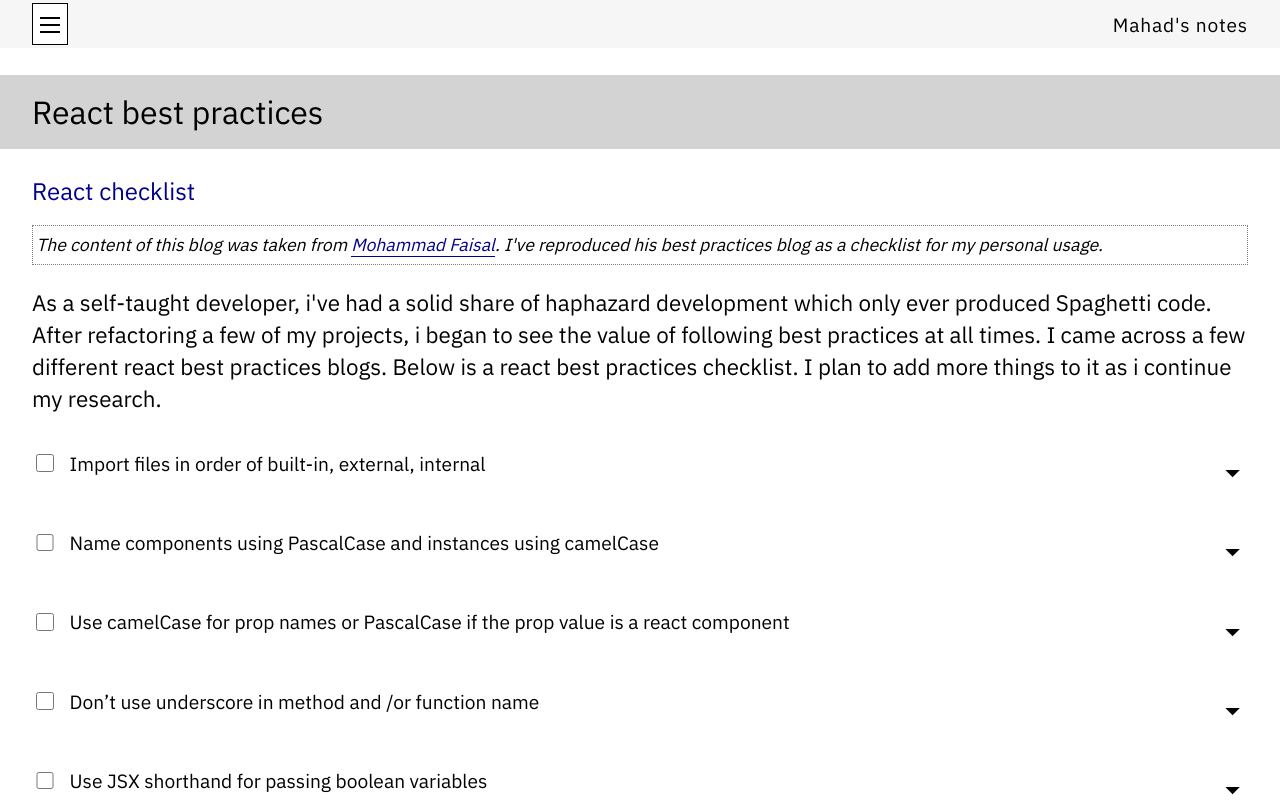
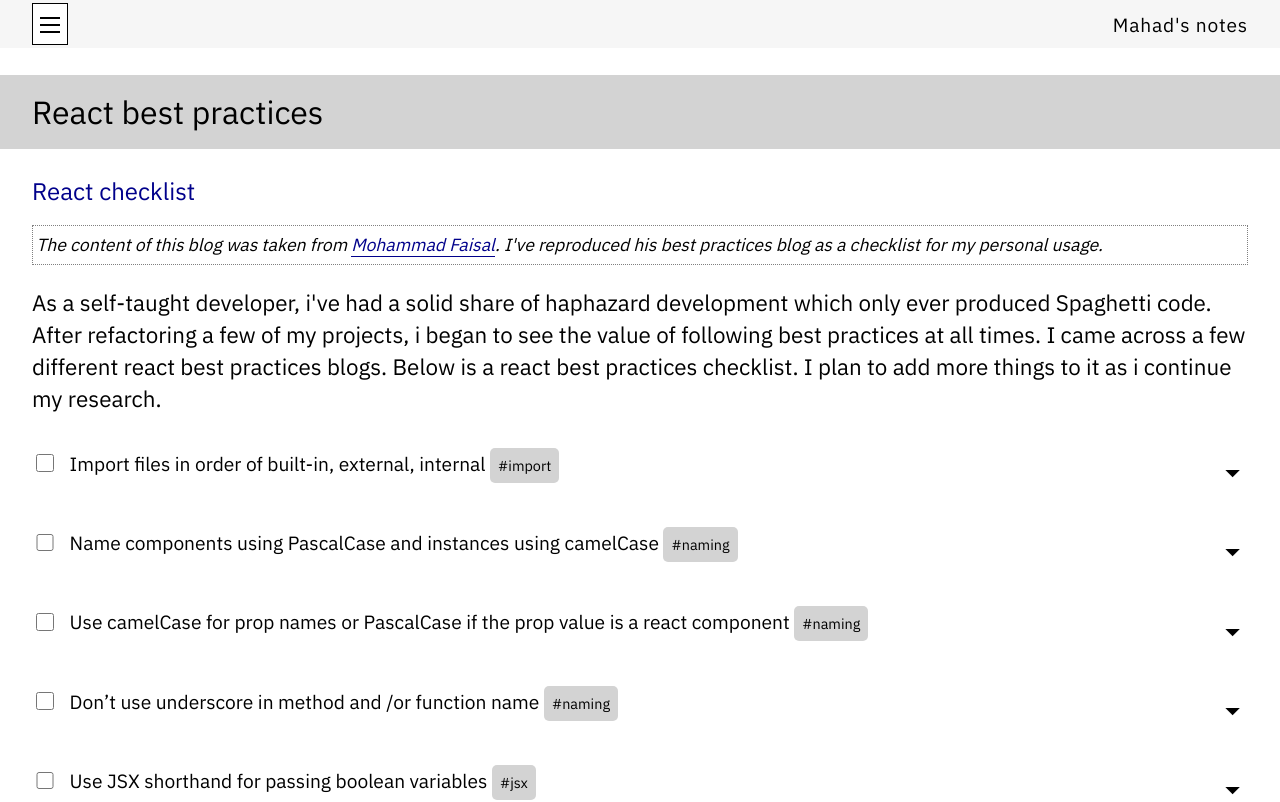
Before and after one commit to Elir-Mahad/notes, a Next.js app: page /react-bp-checklist in a window 1280 px wide. Shown: the top 802 px of the page. Built offline with nearby package versions, Linux system fonts and the light colour scheme.

Commit message:
enhance(reactchecklist): add tag to title

```diff
--- a/components/react-checklist-chaps/CheckList.js
+++ b/components/react-checklist-chaps/CheckList.js
@@ -42,9 +42,10 @@ function CheckList() {
           <CheckListLine>
             <CheckListMarkTitle>
               <CheckListCheckMark type="checkbox" />
-              <CheckListItemTitle>{item.title}</CheckListItemTitle>
+              <CheckListItemTitle>
+                {item.title} <CheckListTag>#{item.tag}</CheckListTag>
+              </CheckListItemTitle>
             </CheckListMarkTitle>
-            {/* <CheckListTag>#{item.tag}</CheckListTag> */}
           </CheckListLine>
           <Expandable item={item} />
         </CheckListBox>
--- a/styles/Styles.js
+++ b/styles/Styles.js
@@ -500,9 +500,13 @@ export const CheckListItemTitle = styled.p`
   }
 `;
 
-export const CheckListTag = styled.p`
-  border: 1px solid black;
+export const CheckListTag = styled.span`
   padding: 0.5rem;
+  background-color: lightgrey;
+  // color: white;
+  border-radius: 5px;
+  font-size: 0.9rem;
+  //
 `;
 
 export const CheckListItemDescription = styled.p`
```
